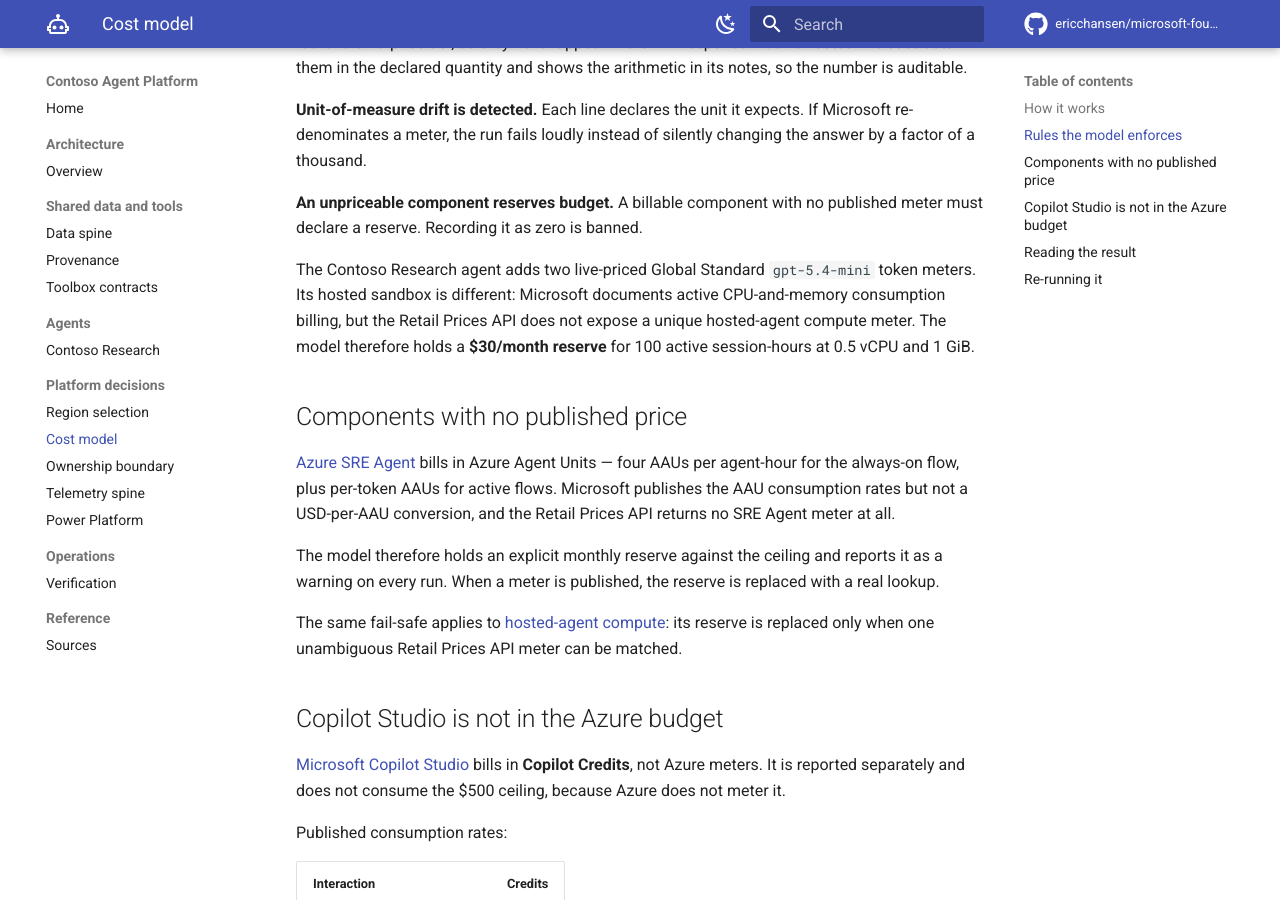
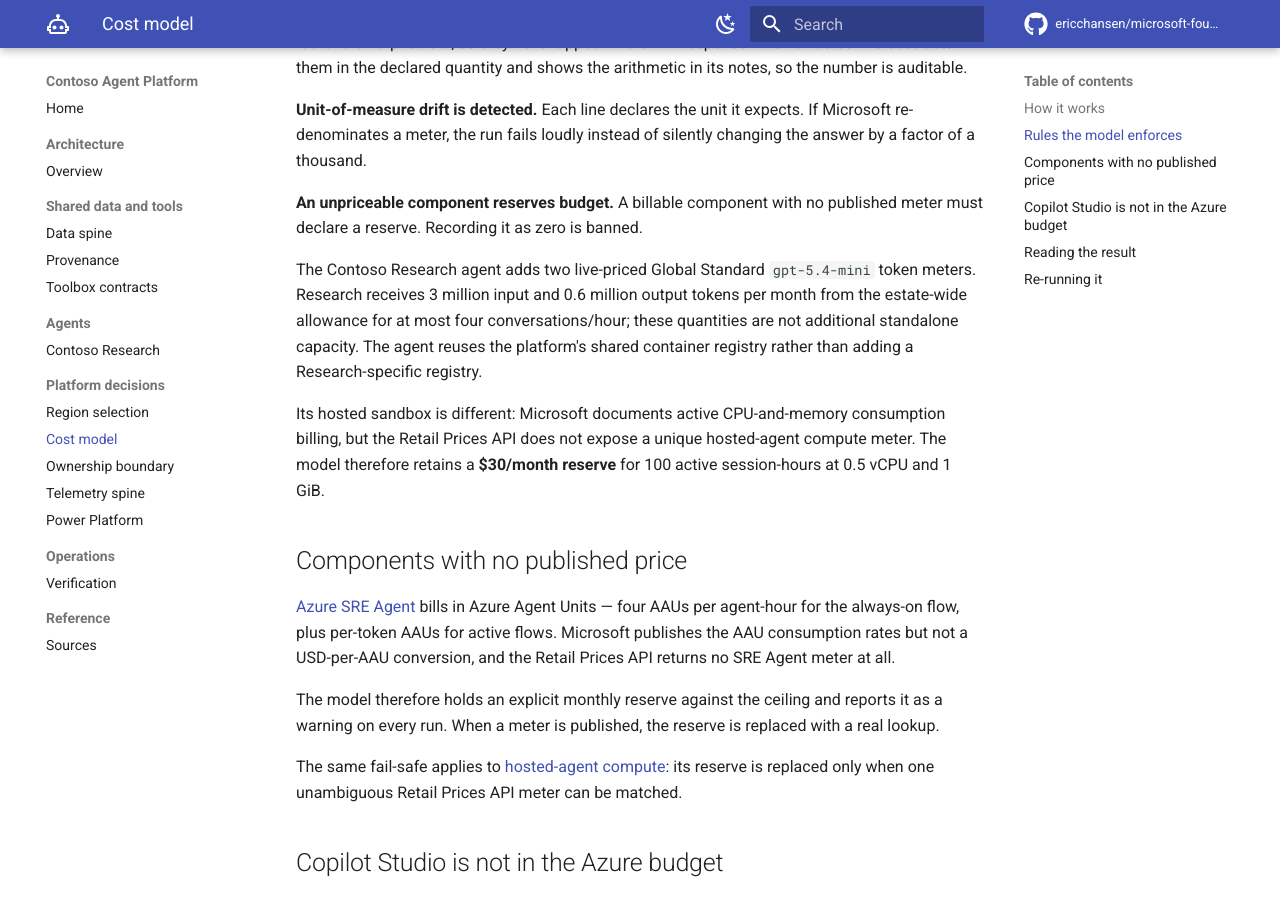
Before and after one commit to ericchansen/microsoft-foundry, an MkDocs documentation site: the page built from docs/platform/costs.md, in a window 1280 px wide and 900 px high, scrolled down 831 px. Built offline with MkDocs 1.6.1 and Material for MkDocs 9.7.7, drawn with Linux system fonts in a browser that asks for light colours; comment, search, counter and statistics services are not loaded.

Commit message:
fix(costs): allocate Research token share
Limit Research to 3 million input and 0.6 million output tokens from the estate-wide conversation allowance instead of duplicating that capacity. Retain the shared registry and the honest  hosted-compute reserve.

Co-authored-by: Copilot App <223556219+Copilot@users.noreply.github.com>

Copilot-Session: f02560de-76ca-4a8e-baf6-394ae6e5379c

```diff
--- a/docs/platform/costs.md
+++ b/docs/platform/costs.md
@@ -44,10 +44,16 @@ changing the answer by a factor of a thousand.
 published meter must declare a reserve. Recording it as zero is banned.
 
 The Contoso Research agent adds two live-priced Global Standard
-`gpt-5.4-mini` token meters. Its hosted sandbox is different: Microsoft
-documents active CPU-and-memory consumption billing, but the Retail Prices API
-does not expose a unique hosted-agent compute meter. The model therefore holds
-a **$30/month reserve** for 100 active session-hours at 0.5 vCPU and 1 GiB.
+`gpt-5.4-mini` token meters. Research receives 3 million input and 0.6 million
+output tokens per month from the estate-wide allowance for at most four
+conversations/hour; these quantities are not additional standalone capacity.
+The agent reuses the platform's shared container registry rather than adding a
+Research-specific registry.
+
+Its hosted sandbox is different: Microsoft documents active CPU-and-memory
+consumption billing, but the Retail Prices API does not expose a unique
+hosted-agent compute meter. The model therefore retains a **$30/month reserve**
+for 100 active session-hours at 0.5 vCPU and 1 GiB.
 
 ## Components with no published price
 
```
Also changed, not shown: 2 other files.
